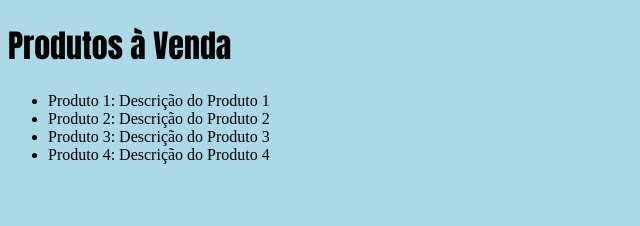
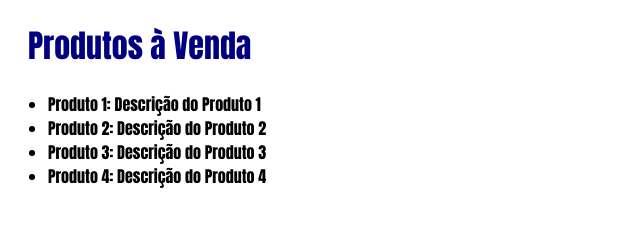
Before and after one commit to valentimludydev/Modulo1_WebAcademy, a plain HTML site: page index.html in a window 1280 px wide. Shown: the whole page, without its empty margins (0-640 px from the left). Drawn offline with Linux system fonts and the light colour scheme.

Commit message:
feat: alterei a fonte da pagina - Ref. #30

```diff
--- a/bluestyle.css
+++ b/bluestyle.css
@@ -1,7 +1,8 @@
 body{
-    background-color: lightblue;
+    font-family: Impact, Haettenschweiler, 'Arial Narrow Bold', sans-serif;
 }
 
 h1{
-    font-family: Impact, Haettenschweiler, 'Arial Narrow Bold', sans-serif;
+    color: navy;
+    margin-left: 20px;
 }
```
